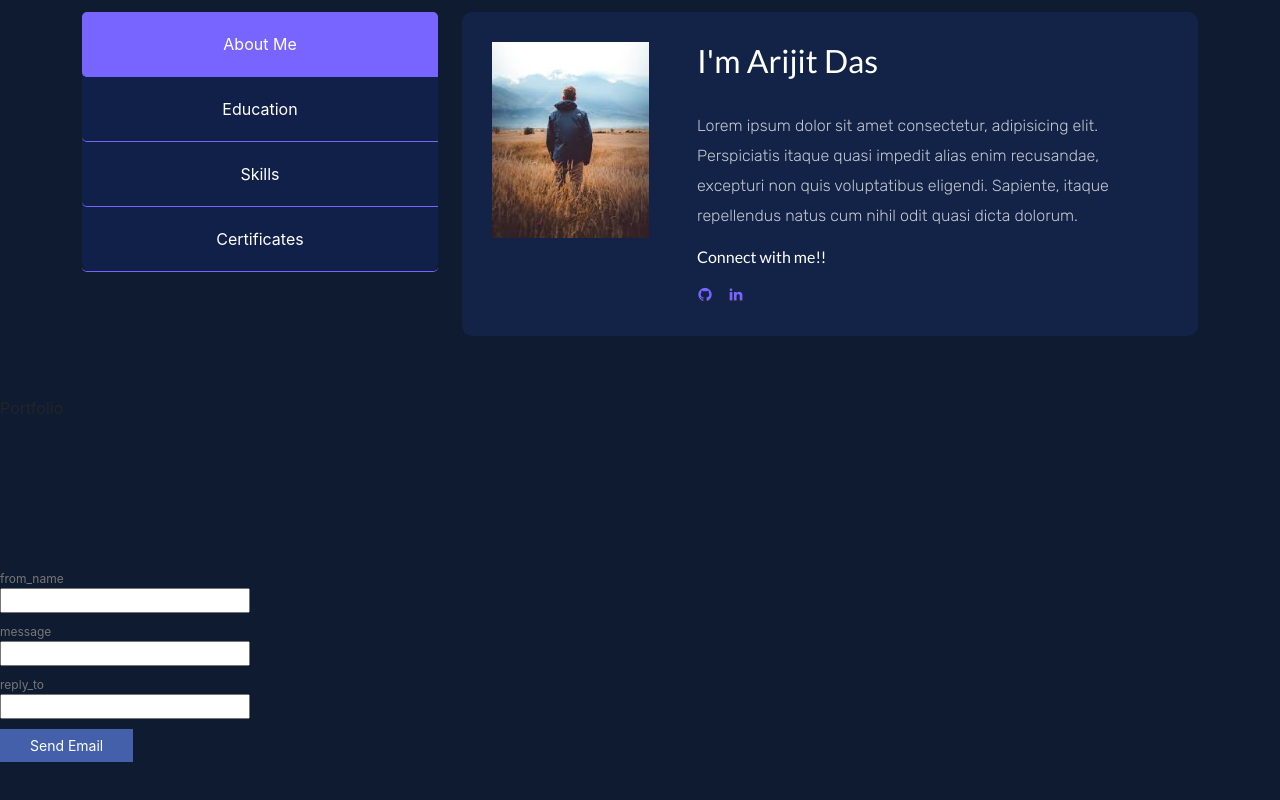
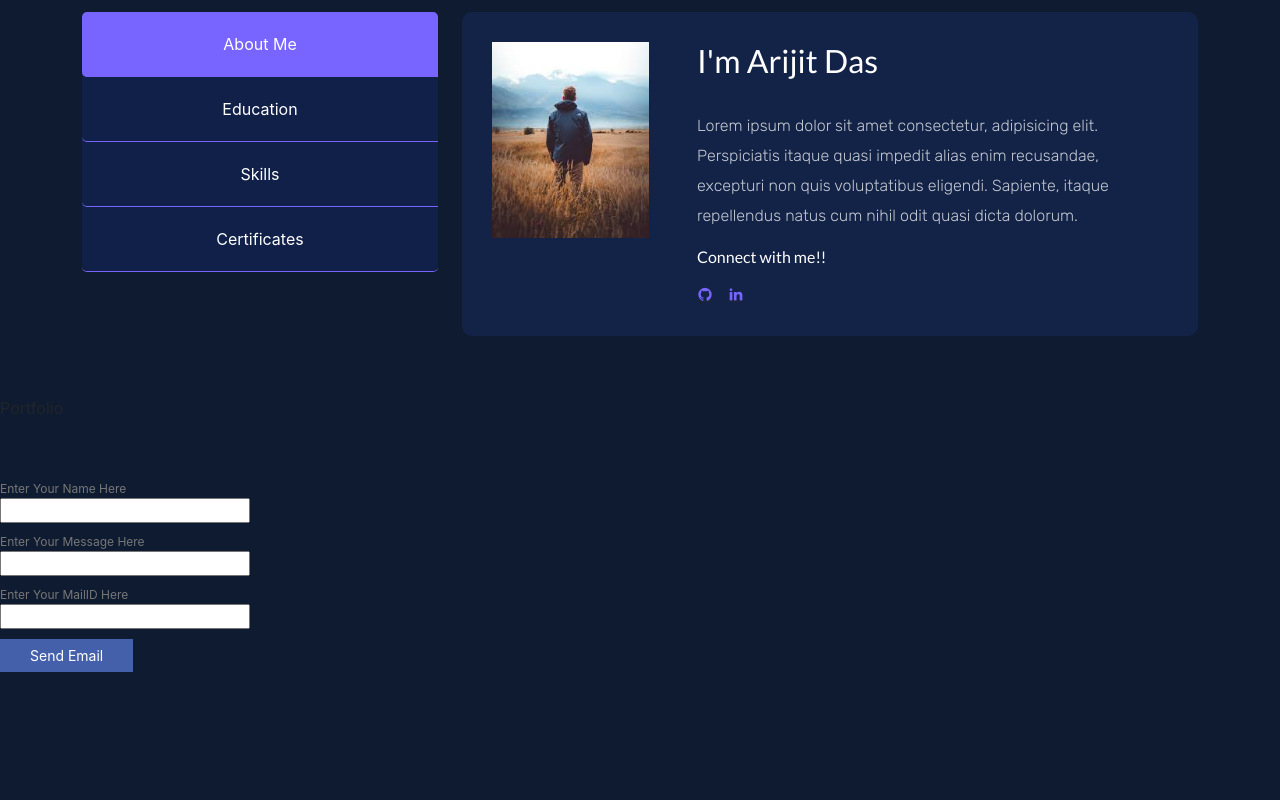
Before and after one commit to arijit2002/port_React, a React (Create React App) app: page / in a window 1280 px wide. Shown: the part 747-1547 px from the top of the page. After the commit the page ends 1479 px from the top, so only its background shows below. Built offline with nearby package versions, Linux system fonts and the light colour scheme.

Commit message:
Update Contact.jsx

```diff
--- a/src/components/Contact/Contact.jsx
+++ b/src/components/Contact/Contact.jsx
@@ -17,18 +17,18 @@ export const Contact = () => {
   };
 
   return (
-    <section className='hero__section' id='L52hqTSwqN=='>
+    <section className='contact' id='L52hqTSwqN=='>
       <form id="form" ref={form} onSubmit={sendEmail}>
         <div class="field">
-          <label for="from_name">from_name</label>
+          <label for="from_name">Enter Your Name Here</label>
           <input type="text" name="from_name" id="from_name"/>
         </div>
         <div class="field">
-          <label for="message">message</label>
+          <label for="message">Enter Your Message Here</label>
           <input type="text" name="message" id="message"/>
         </div>
         <div class="field">
-          <label for="reply_to">reply_to</label>
+          <label for="reply_to">Enter Your MailID Here</label>
           <input type="text" name="reply_to" id="reply_to"/>
         </div>
 
```
